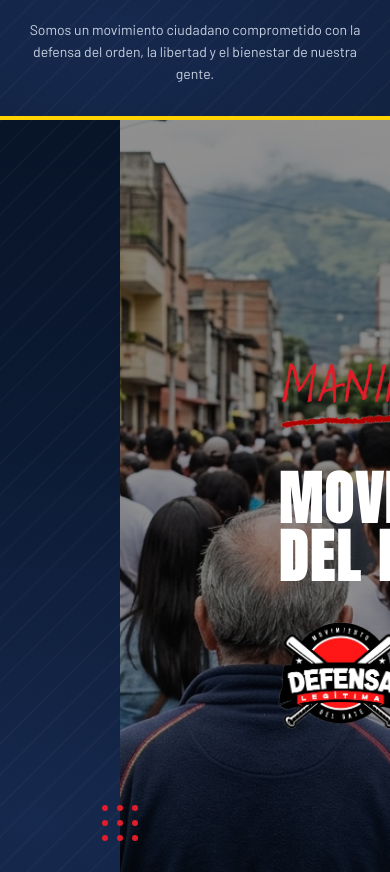
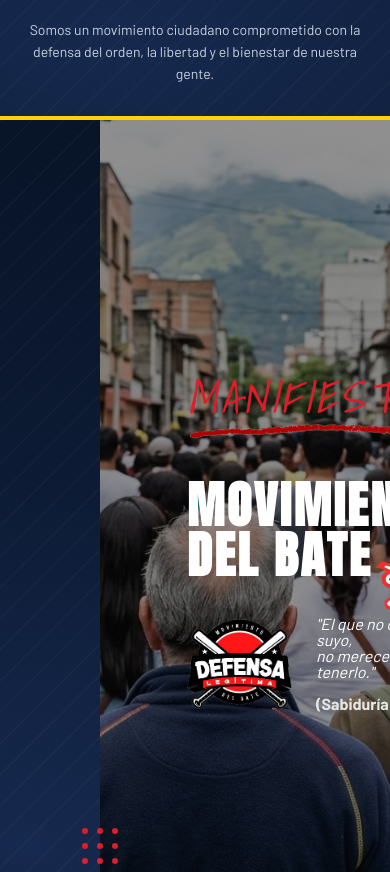
Before and after one commit to EsneiderCdD/movimiento-bate, a Next.js app: page / in a window 390 px wide. Shown: the part 1040-1912 px from the top of the page. Built offline with nearby package versions, Linux system fonts and the light colour scheme.

Commit message:
feat(nosotrosContent): responsive 600px

```diff
--- a/src/components/specific/nosotros/NosotrosContent.module.css
+++ b/src/components/specific/nosotros/NosotrosContent.module.css
@@ -292,7 +292,7 @@
   }
 
   .spacer {
-    flex-basis: 35%;
+    flex-basis: 30%;
   }
 
   .content {
@@ -319,3 +319,42 @@
     font-size: 16px;
   }
 }
+
+@media (max-width: 600px) {
+  .sidebar {
+    flex-basis: 100px;
+  }
+
+  .sidebarText {
+    font-size: 40px;
+  }
+
+  .spacer {
+    flex-basis: 30%;
+  }
+
+  .content {
+    padding: 24px;
+    padding-left: 0px ;
+  }
+
+  .manifesto {
+    font-size: 44px;
+  }
+
+  .title {
+    font-size: 50px;
+  }
+
+  .logo {
+    width: 105px;
+  }
+
+  .quote {
+    font-size: 16px;
+  }
+
+  .author {
+    font-size: 16px;
+  }
+}
```
